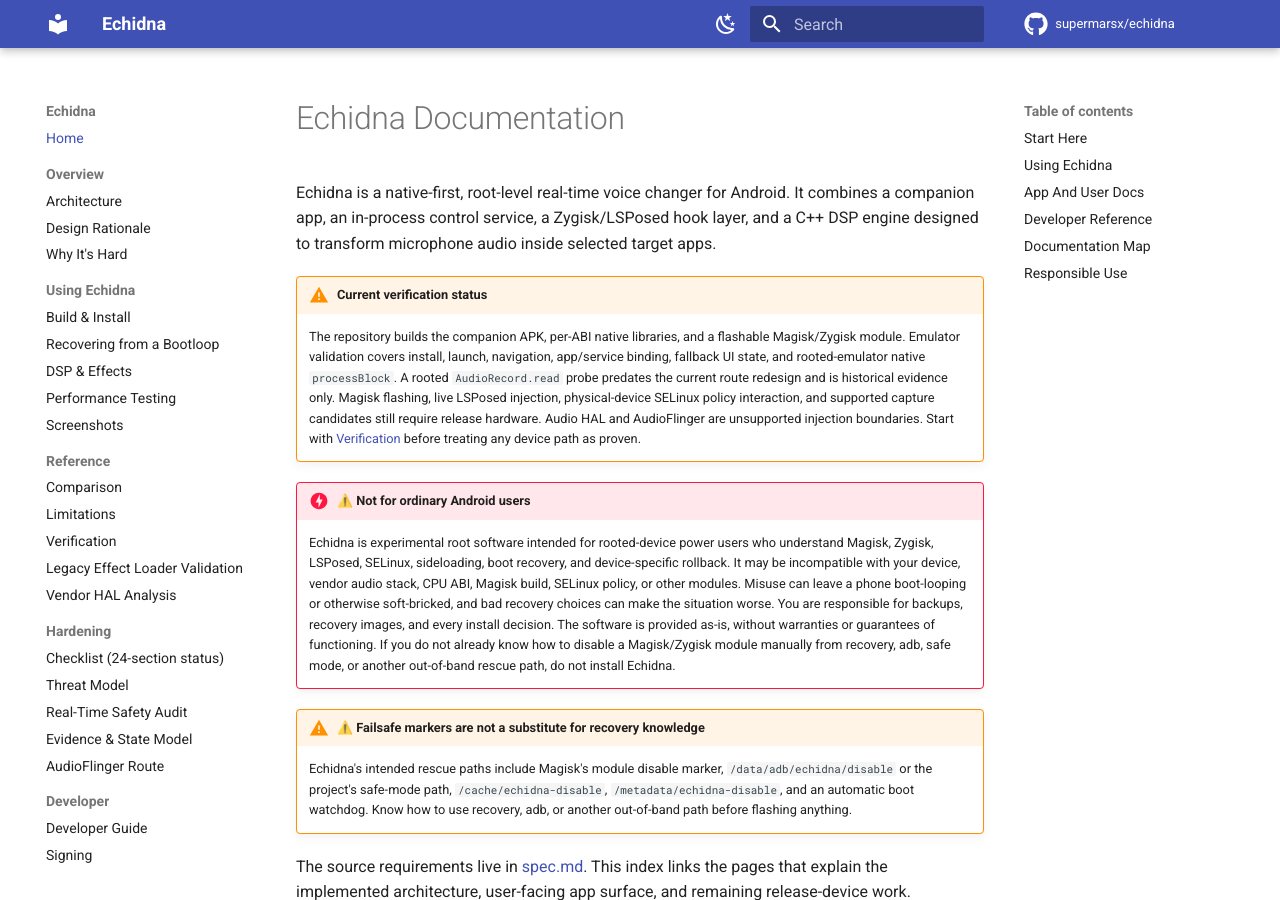
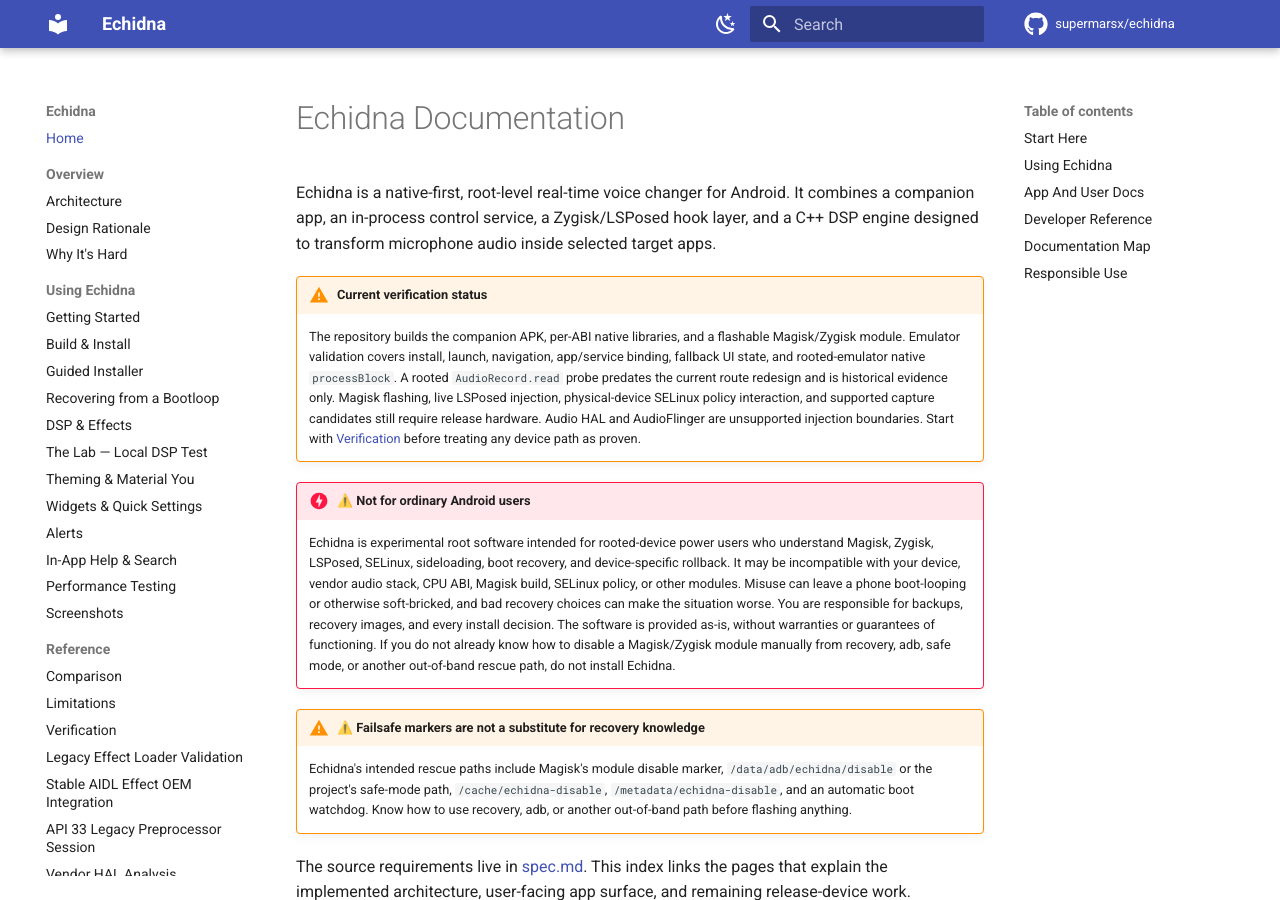
Before and after one commit to supermarsx/echidna, an MkDocs documentation site: the page built from docs/index.md, in a window 1280 px wide and 900 px high. Built offline with MkDocs 1.6.1 and Material for MkDocs 9.7.7, drawn with Linux system fonts in a browser that asks for light colours; comment, search, counter and statistics services are not loaded.

Commit message:
docs(nav): wire new usage/reference/developer pages into mkdocs nav
Add getting-started (first), installer-guide, usage-{lab,theming,widgets-
quicksettings,alerts,help} under Using Echidna; stable-aidl-effect-oem-integration
and validation/legacy-preprocessor-api33-session under Reference; troubleshooting-faq
under Developer. exclude_docs drops the internal screenshot MANIFEST from the built
site. mkdocs build --strict passes with every page reachable and no orphans.

```diff
--- a/mkdocs.yml
+++ b/mkdocs.yml
@@ -11,6 +11,11 @@
 edit_uri: edit/main/docs/
 
 copyright: Copyright &copy; Echidna contributors — MIT-derived non-commercial license
+
+# The screenshot MANIFEST is an internal author-facing path->caption contract, not a
+# published doc page — keep it out of the built site (and thus out of the nav orphan list).
+exclude_docs: |
+  assets/screenshots/MANIFEST.md
 
 theme:
   name: material
@@ -89,9 +94,16 @@
       - Design Rationale: design-rationale.md
       - Why It's Hard: why-hard.md
   - Using Echidna:
+      - Getting Started: getting-started.md
       - Build & Install: build-install.md
+      - Guided Installer: installer-guide.md
       - Recovering from a Bootloop: recovery.md
       - DSP & Effects: dsp-effects.md
+      - The Lab — Local DSP Test: usage-lab.md
+      - Theming & Material You: usage-theming.md
+      - Widgets & Quick Settings: usage-widgets-quicksettings.md
+      - Alerts: usage-alerts.md
+      - In-App Help & Search: usage-help.md
       - Performance Testing: performance-testing.md
       - Screenshots: screenshots.md
   - Reference:
@@ -99,6 +111,8 @@
       - Limitations: limitations.md
       - Verification: verification.md
       - Legacy Effect Loader Validation: legacy-effect-emulator-loader-validation.md
+      - Stable AIDL Effect OEM Integration: stable-aidl-effect-oem-integration.md
+      - API 33 Legacy Preprocessor Session: validation/legacy-preprocessor-api33-session.md
       - Vendor HAL Analysis: vendor-hal-analysis.md
   - Hardening:
       - Checklist (24-section status): hardening/checklist.md
@@ -108,5 +122,6 @@
       - AudioFlinger Route: hardening/audioflinger-route.md
   - Developer:
       - Developer Guide: developer_readme.md
+      - Troubleshooting & FAQ: troubleshooting-faq.md
       - Signing: signing.md
       - Magisk Release: magisk_release.md
```
